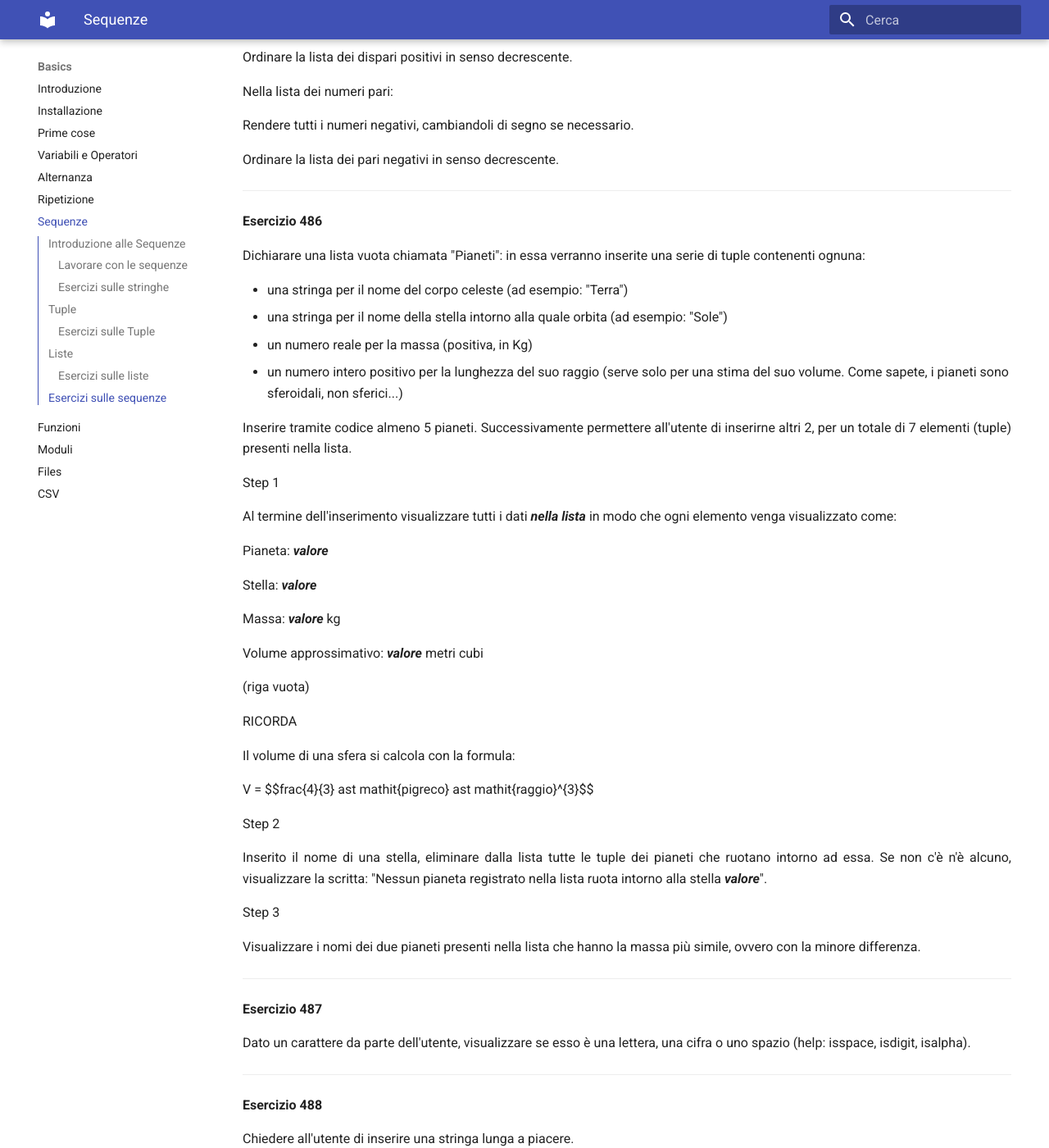
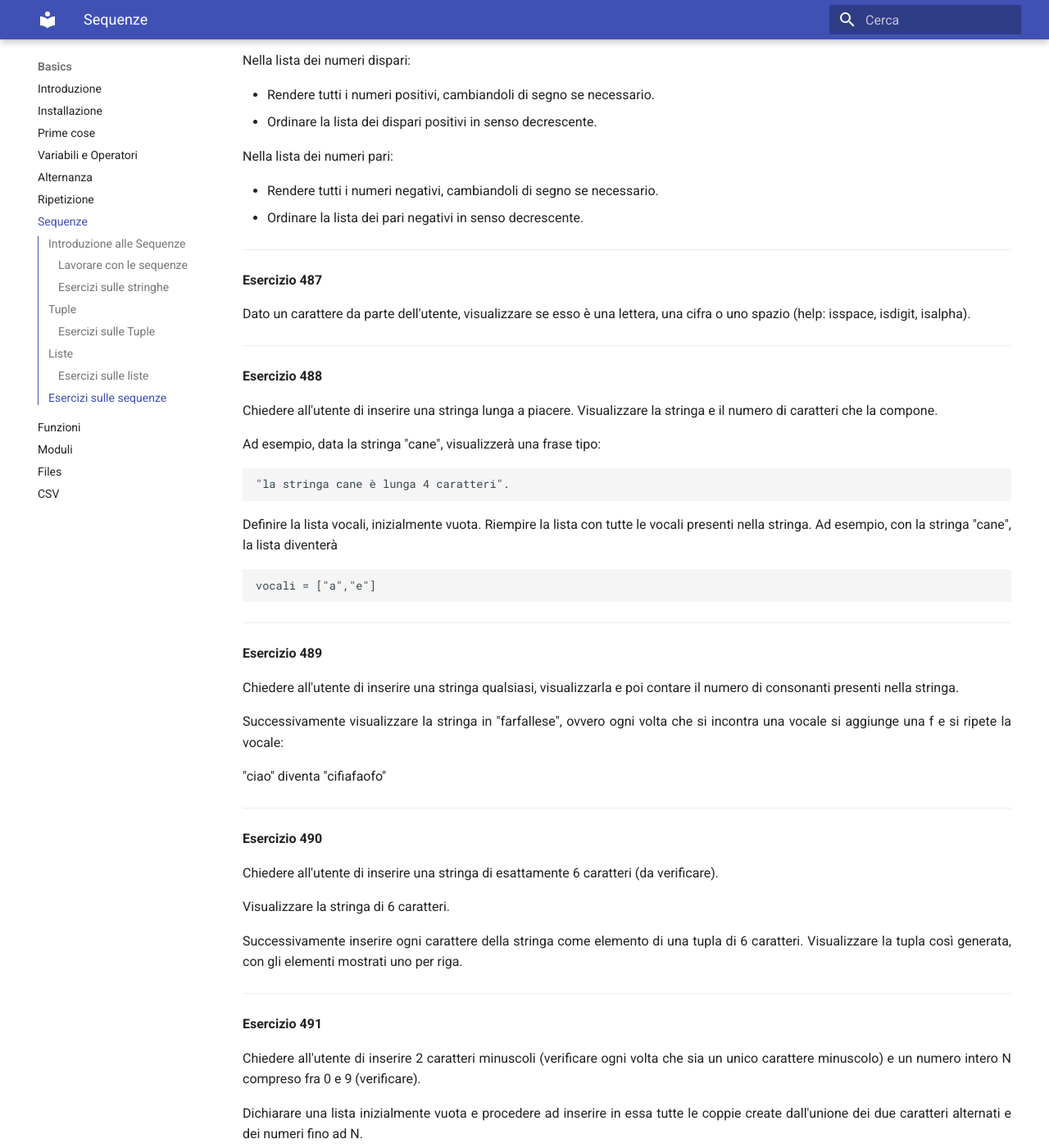
Before and after one commit to adjamhub/pyhandouts, an MkDocs documentation site: the page built from docs/basics/104_seq.md, in a window 1280 px wide and 1400 px high, scrolled down 21768 px. Shown: the whole window at 82% size. Built offline with MkDocs 1.6.1 and Material for MkDocs 9.7.7, drawn with Linux system fonts in a browser that asks for light colours; some of the changed text lies outside the part shown.

Commit message:
Sistema sequenze

```diff
--- a/docs/basics/104_seq.md
+++ b/docs/basics/104_seq.md
@@ -721,13 +721,14 @@ posizione ove esso è presente.
 
 Chiedere all'utente di inserire una stringa e un numero intero positivo
 (verificare). Creare la tupla contentente la stringa per numero volte.
-Ad esempio, inserito "ciao" e 4 va creata la tupla
-("ciao","ciao","ciao","ciao").
+
+Ad esempio, inserito "ciao" e 4 va creata la tupla  ("ciao","ciao","ciao","ciao").
 
 Chiedere all'utente di inserire due stringhe e un numero intero positivo
 (verificare). Creare la tupla contentente le due stringhe per numero
-volte. Ad esempio, inseriti "pippo" , "ciccio" e 3 va creata la
-tupla ("pippo", "ciccio", "pippo", "ciccio", "pippo", "ciccio").
+volte.
+
+Ad esempio, inseriti "pippo" , "ciccio" e 3 va creata la tupla ("pippo", "ciccio", "pippo", "ciccio", "pippo", "ciccio").
 
 ------------------------------------------------------------------------------------------------
 
@@ -862,22 +867,19 @@ assegnata ad una nuova variabile.
     print(list1)
     # scrive [5 , 2 , 3 ]
 
+
 **Esempio 2: usando il metodo copy() la seconda variabile vale *solo* inizialmente uguale alla prima.**
 
     list1 = [1 , 2 , 3]
     list2 = list1.copy()
     list2[0] = 5
     print(list1)
-    [1 , 2 , 3 ]
+    # scrive [1 , 2 , 3 ]
 
 Spero sia chiaro! Capisco che queste cose non siano esattamente
-banali... fortunatamente l'utilizzo del metodo copy() è abbastanza raro in
-Python :)
+banali... ma fortunatamente è possibile verificare chiarametne su uno ha davvero capito!
 
-Per verificare se uno ha davvero capito basta fare due cose: provare il
-codice degli esempi e provare a fare gli esercizi!
-
-Gli esempi sono qui sopra, gli esercizi qui sotto!!!
+Basta provare il codice degli esempi e provare a fare gli esercizi!
 
 
 
@@ -901,11 +903,9 @@ Dichiarare una lista vuota e procedere ad inserire al suo interno
 tramite codice la tabellina del 3. Visualizzare la lista così ottenuta,
 in modo da enunciare la tabellina come alle elementari:
 
-3 per 1 = 3
-
-3 per 2 = 6
-
-. . .
+3 per 1 = 3<br>
+3 per 2 = 6<br>
+. . .<br>
 
 ------------------------------------------------------------------------------------------------
 
@@ -952,11 +952,9 @@ Dichiarare una lista di numeri interi e visualizzare un istogramma
 orizzontale di asterischi della lista stessa. Ad esempio, data la lista
 [ 3 , 7 , 5 ] visualizzare:
 
-***
-
-*******
-
-*****
+***<br>
+*******<br>
+*****<br>
 
 ------------------------------------------------------------------------------------------------
 
@@ -968,8 +966,7 @@ da memorizzare nella prima lista e calcolare successivamente la
 lunghezza di ogni parola per riempire la seconda lista. Infine
 visualizzare entrambe le liste, meglio se con una serie di frasi tipo:
 
-"la parola *listaParole[num]* è lunga *listaLunghezzaParole[num]*
-caratteri".
+    la parola `listaParole[num]` è lunga `listaLunghezzaParole[num]` caratteri.
 
 ------------------------------------------------------------------------------------------------
 
@@ -988,15 +985,13 @@ trovano dei numeri pari.
 
 Data una lista di 20 interi, da riempire a piacere tramite codice:
 
--   visualizzare la lista completa
--   visualizzare la somma di tutti gli elementi che sono multipli di 3
--   visualizzare la somma di tutti gli elementi che sono
-    contemporaneamente multipli di 2 e di 3.
--   contare gli elementi pari.
--   visualizzare gli elementi in posizione pari.
--   dato un numero intero a, visualizzare tutti gli elementi nelle
-    posizioni multiple del numero.
--   calcolare la somma e la media dei valori contenuti nella lista
+- visualizzare la lista completa
+- visualizzare la somma di tutti gli elementi che sono multipli di 3
+- visualizzare la somma di tutti gli elementi che sono contemporaneamente multipli di 2 e di 3.
+- contare gli elementi pari.
+- visualizzare gli elementi in posizione pari.
+- dato un numero intero a, visualizzare tutti gli elementi nelle posizioni multiple del numero.
+- calcolare la somma e la media dei valori contenuti nella lista
 
 ------------------------------------------------------------------------------------------------
 
@@ -1032,6 +1027,7 @@ numeri primi.
 
 
 <!-- ############################################################################################ -->
+
 ## Esercizi sulle sequenze
 
 Gli esercizi qui presenti coinvolgono in maniera più o meno casuale
@@ -1050,8 +1046,7 @@ Creare una lista vuota e riempirla con 100 interi casuali compresi fra 1
 e 50. Visualizzare la lista con 100 elementi. Procedere poi a rimuovere
 tutti i valori duplicati dalla lista.
 
-Visualizzare la lista con tutti valori unici (ovvero senza elementi
-duplicati).
+Visualizzare la lista con tutti valori unici (ovvero senza elementi duplicati).
 
 ------------------------------------------------------------------------------------------------
 
@@ -1096,15 +1090,13 @@ presenti nella lista e visualizzarlo.
 Partendo da un numero intero N, compreso fra 1 e 10, a scelta
 dell'utente, riempire una lista di 100 interi tali che:
 
--   il primo numero della lista sia N stesso
--   se il numero precedente è pari, il successivo sia uguale al doppio
-    del precedente + 1
--   se il numero precedente è dispari, il successivo sia uguale a 3 meno
-    il precedente.
+- il primo numero della lista sia N stesso
+- se il numero precedente è pari, il successivo sia uguale al doppio del precedente + 1
+- se il numero precedente è dispari, il successivo sia uguale a 3 meno il precedente.
 
 Ad esempio, dato N = 6, si comincia con
 
-6 , 13 , -10 , -19 , 22 ...
+    6 , 13 , -10 , -19 , 22 ...
 
 Visualizzare la lista ottenuta.
 
@@ -1113,67 +1105,13 @@ numeri pari e i numeri dispari della stessa.
 
 Nella lista dei numeri dispari:
 
-Rendere tutti i numeri positivi, cambiandoli di segno se necessario.
-
-Ordinare la lista dei dispari positivi in senso decrescente.
+- Rendere tutti i numeri positivi, cambiandoli di segno se necessario.
+- Ordinare la lista dei dispari positivi in senso decrescente.
 
 Nella lista dei numeri pari:
 
-Rendere tutti i numeri negativi, cambiandoli di segno se necessario.
-
-Ordinare la lista dei pari negativi in senso decrescente.
-
-------------------------------------------------------------------------------------------------
-
-**Esercizio 486**
-
-Dichiarare una lista vuota chiamata "Pianeti": in essa verranno inserite
-una serie di tuple contenenti ognuna:
-
--   una stringa per il nome del corpo celeste (ad esempio: "Terra")
--   una stringa per il nome della stella intorno alla quale orbita (ad
-    esempio: "Sole")
--   un numero reale per la massa (positiva, in Kg)
--   un numero intero positivo per la lunghezza del suo raggio (serve
-    solo per una stima del suo volume. Come sapete, i pianeti sono
-    sferoidali, non sferici...)
-
-Inserire tramite codice almeno 5 pianeti. Successivamente permettere
-all'utente di inserirne altri 2, per un totale di 7 elementi (tuple)
-presenti nella lista.
-
-Step 1
-
-Al termine dell'inserimento visualizzare tutti i dati ***nella lista***
-in modo che ogni elemento venga visualizzato come:
-
-Pianeta: ***valore***
-
-Stella: ***valore***
-
-Massa: ***valore*** kg
-
-Volume approssimativo: ***valore*** metri cubi
-
-(riga vuota)
-
-RICORDA
-
-Il volume di una sfera si calcola con la formula:
-
-V = $$frac{4}{3} ast mathit{pigreco} ast mathit{raggio}^{3}$$
-
-Step 2
-
-Inserito il nome di una stella, eliminare dalla lista tutte le tuple dei
-pianeti che ruotano intorno ad essa. Se non c'è n'è alcuno, visualizzare
-la scritta: "Nessun pianeta registrato nella lista ruota intorno alla
-stella ***valore***".
-
-Step 3
-
-Visualizzare i nomi dei due pianeti presenti nella lista che hanno la
-massa più simile, ovvero con la minore differenza.
+- Rendere tutti i numeri negativi, cambiandoli di segno se necessario.
+- Ordinare la lista dei pari negativi in senso decrescente.
 
 ------------------------------------------------------------------------------------------------
 
@@ -1187,18 +1125,16 @@ lettera, una cifra o uno spazio (help: isspace, isdigit, isalpha).
 **Esercizio 488**
 
 Chiedere all'utente di inserire una stringa lunga a piacere.
-
 Visualizzare la stringa e il numero di caratteri che la compone.
 
-Ad esempio, data la stringa "cane", visualizzerà una frase tipo "la
-stringa cane è lunga 4 caratteri".
+Ad esempio, data la stringa "cane", visualizzerà una frase tipo:
 
-Definire la lista vocali, inizialmente vuota.
+    "la stringa cane è lunga 4 caratteri".
 
-Riempire la lista con tutte le vocali presenti nella stringa. Ad
+Definire la lista vocali, inizialmente vuota. Riempire la lista con tutte le vocali presenti nella stringa. Ad
 esempio, con la stringa "cane", la lista diventerà
 
-vocali = ["a","e"]
+    vocali = ["a","e"]
 
 ------------------------------------------------------------------------------------------------
 
@@ -1217,14 +1153,12 @@ vocale:
 
 **Esercizio 490**
 
-[]{#anchor}Chiedere all'utente di inserire una stringa di esattamente 6
-caratteri (da verificare).
+Chiedere all'utente di inserire una stringa di esattamente 6 caratteri (da verificare).
 
 Visualizzare la stringa di 6 caratteri.
 
-[]{#anchor-1}Successivamente inserire ogni carattere della stringa come
-elemento di una tupla di 6 caratteri. Visualizzare la tupla così
-generata, con gli elementi mostrati uno per riga.
+Successivamente inserire ogni carattere della stringa come elemento di una tupla di 6 caratteri.
+Visualizzare la tupla così generata, con gli elementi mostrati uno per riga.
 
 ------------------------------------------------------------------------------------------------
 
@@ -1241,37 +1175,34 @@ numeri fino ad N.
 Ad esempio, siano i caratteri inseriti 'a' e 'g' ed N = 3. Allora la
 lista sarà così determinata:
 
-lista = ["a0", "g0", "a1", "g1", "a2", "g2", "a3", g3"]
+    lista = ["a0", "g0", "a1", "g1", "a2", "g2", "a3", g3"]
 
-Visualizzare la lista ottenuta e verificare che len (lista) == 2 * (N +
-1).
+Visualizzare la lista ottenuta e verificare che len (lista) == 2 * (N + 1).
 
 ------------------------------------------------------------------------------------------------
 
 **Esercizio 492 (password checker)**
 
-[]{#anchor-2}Chiedere all'utente di inserire una stringa che rispetti i
-requisiti di sicurezza minimi per una password:
+Chiedere all'utente di inserire una stringa che rispetti i requisiti di sicurezza minimi per una password:
 
--   lunga almeno 8 caratteri
--   contenente una lettera maiuscola
--   contenente una lettera minuscola
--   contenente un numero
+- lunga almeno 8 caratteri
+- contenente una lettera maiuscola
+- contenente una lettera minuscola
+- contenente un numero
 
-Richiedere all'utente di inserire una stringa finché essa non rispetta
-tutti requisiti richiesti.
+Richiedere all'utente di inserire una stringa finché essa non rispetta tutti i requisiti richiesti.
 
 ------------------------------------------------------------------------------------------------
 
 **Esercizio 493 (password generator)**
 
 Scrivere un programma che genera automaticamente una password casuale
-che rispetta però le seguenti condizioni:[]{#anchor-3}
+che rispetta però le seguenti condizioni:
 
--   lunga almeno 8 caratteri
--   contenente una lettera maiuscola
--   contenente una lettera minuscola
--   contenente un numero
+- lunga almeno 8 caratteri
+- contenente una lettera maiuscola
+- contenente una lettera minuscola
+- contenente un numero
 
 Visualizzare la password generata automaticamente.
 
@@ -1280,14 +1211,11 @@ Visualizzare la password generata automaticamente.
 **Esercizio 494 (da lista a stringa)**
 
 Generare una lista di caratteri minuscoli casuali. Il numero di
-caratteri da generare deve essere anch'esso casuale ma compreso fra 4 e
-12. Visualizzare la lista così generata.
+caratteri da generare deve essere anch'esso casuale ma compreso fra 4 e 12. Visualizzare la lista così generata.
 
-Provvedere a formare una stringa composta dai caratteri della lista di
-caratteri e visualizzarla.
+Provvedere a formare una stringa composta dai caratteri della lista di caratteri e visualizzarla.
 
-Ad esempio, generata la lista di 4 caratteri [ "f", "t", "h"
-,"o" ] generare la stringa "ftho".
+Ad esempio, generata la lista di 4 caratteri `[ "f", "t", "h" ,"o" ]` generare la stringa "ftho".
 
 ------------------------------------------------------------------------------------------------
 
@@ -1296,8 +1224,7 @@ Ad esempio, generata la lista di 4 caratteri [ "f", "t", "h"
 Chiedere all'utente di inserire una stringa qualsiasi. Con questa
 generare la lista dei caratteri della stringa inserita e visualizzarla.
 
-Ad esempio inserita la stringa "cane", va generata la lista ["c",
-"a", "n", "e"].
+Ad esempio inserita la stringa "cane", va generata la lista `["c", "a", "n", "e"]`.
 
 ------------------------------------------------------------------------------------------------
 
@@ -1308,8 +1235,8 @@ Visualizzare la stringa inserita. Successivamente procedere a riempire
 una lista, inizialmente vuota, con le iniziali di ognuna delle parole
 della frase. Ad esempio, inserita la seguente stringa:
 
-stringa = "Rosso di sera bel tempo si spera"
+    stringa = "Rosso di sera bel tempo si spera"
 
 la lista diventa:
 
-lista = ["R", "d", "s", "b", "t", "s", "s"]
+    lista = ["R", "d", "s", "b", "t", "s", "s"]
```
Also changed, not shown: other parts of docs/basics/104_seq.md (+37 -34 lines), README.md (+1 -1 lines).
